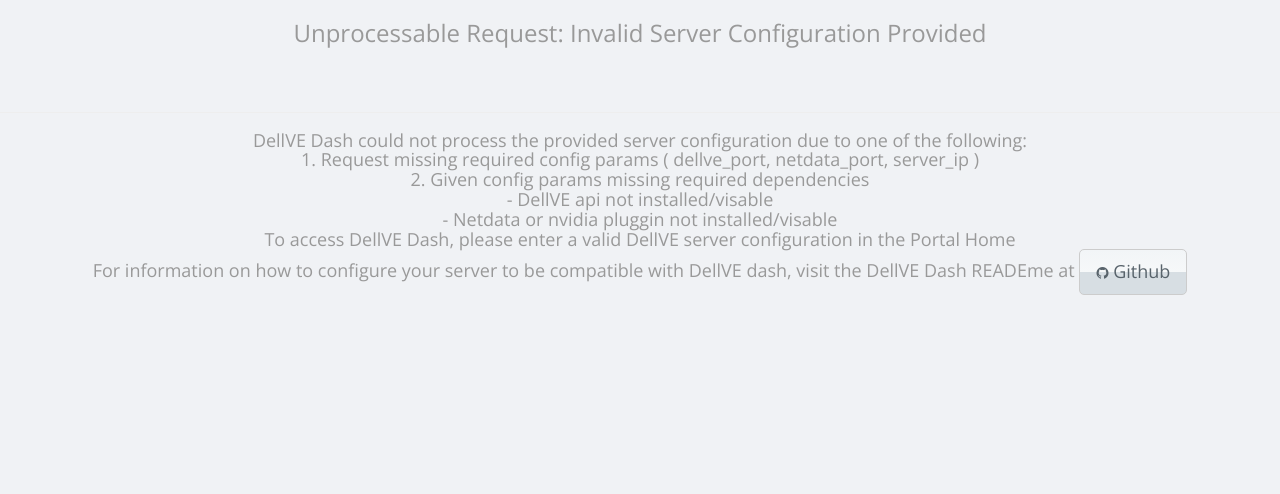
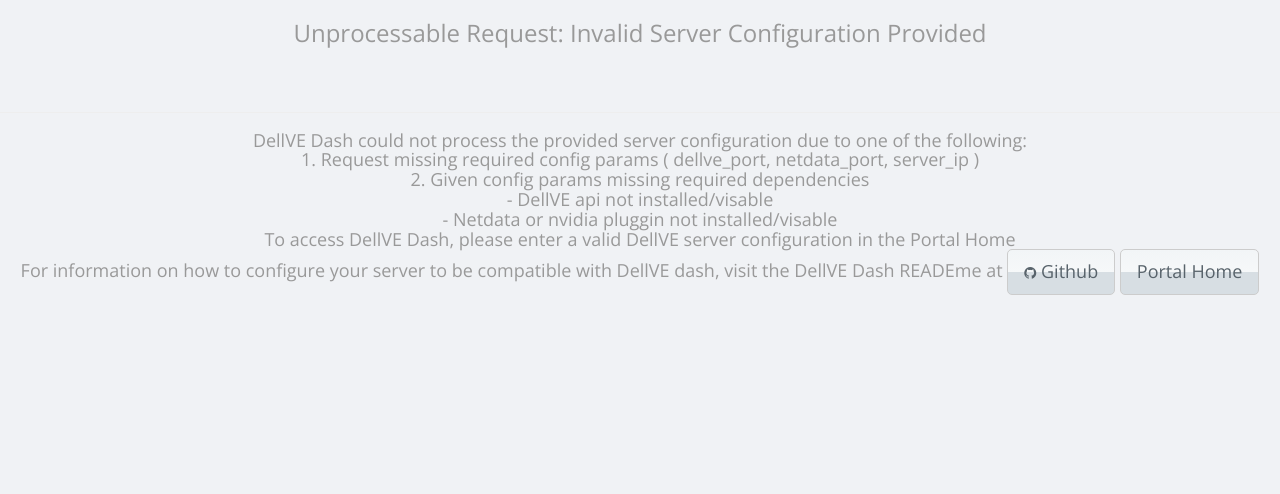
Before and after one commit to dellve/dellve_dash, a Flask app: page /about in a window 1280 px wide. Shown: the top 494 px of the page. Run offline with Flask 2, Linux system fonts and the light colour scheme; some libraries are stand-ins or nearby versions.

Commit message:
Added Portal Home Button in invalid server config page

```diff
--- a/templates/invalid-server-config.html
+++ b/templates/invalid-server-config.html
@@ -55,6 +55,10 @@ Custom Error Page for:
                     <i class="fa fa-github fa-fw"></i>
                     <span class="network-name">Github</span>
                 </a>
+                <button onclick="window.history.back()"
+                   class="btn btn-default btn-lg">
+                    <span class="home-page">Portal Home</span>
+                </button>
             </h4>
         </div>
     </body>
```
